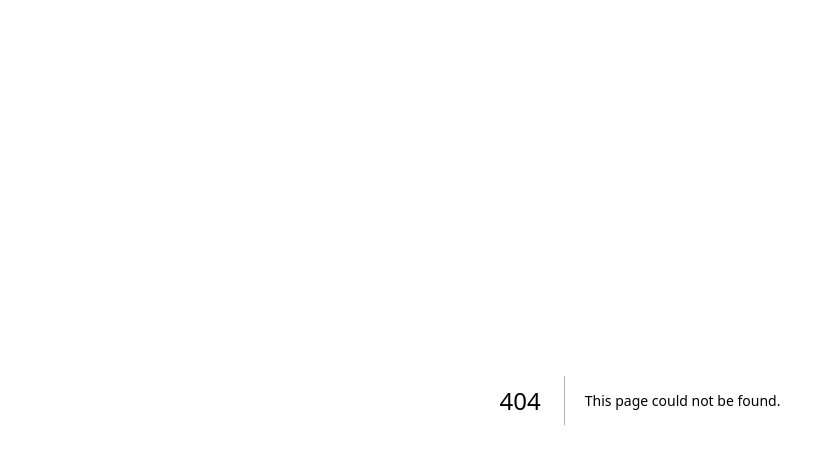
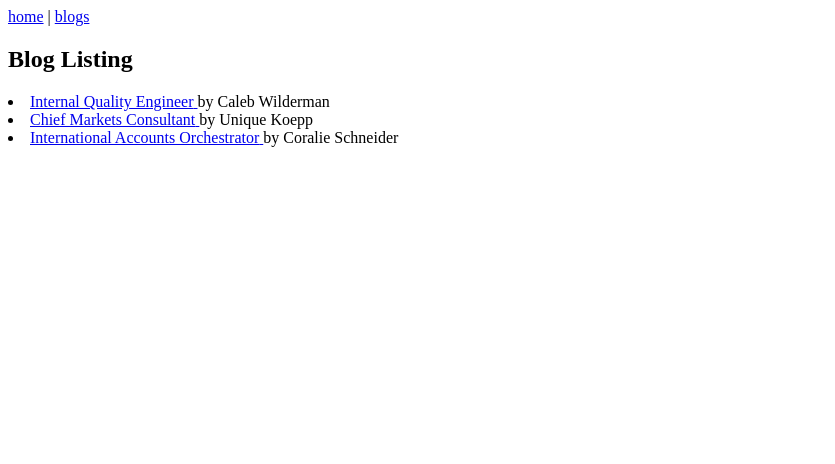
Before and after one commit to just-arizon/blogs-app-nextjs, a Next.js app: page /blogs in a window 1280 px wide. Before the commit this address had no page. Shown: the top 464 px of the page, without its empty margins (0-835 px from the left). Built offline with nearby package versions, Linux system fonts and the light colour scheme.

Commit message:
initial commit

```diff
--- /dev/null
+++ b/app/blogs/page.tsx
@@ -0,0 +1,43 @@
+
+
+const Blogs = () => {
+ const blogs = [
+    {
+        "id": 1,
+        "author": "Caleb Wilderman",
+        "title": "Internal Quality Engineer",
+        "url": "https://idealistic-union.org",
+        "likes": 100,
+    },
+    {
+        "id": 2,
+        "author": "Unique Koepp",
+        "title": "Chief Markets Consultant",
+        "url": "https://creepy-jam.com",
+        "likes": 10,
+    },
+    {
+        "id": 3,
+        "author": "Coralie Schneider",
+        "title": "International Accounts Orchestrator",
+        "url": "http://soulful-synergy.org",
+        "likes": 40,
+    },
+ ]
+    return(
+        <div>
+            <h2>Blog Listing</h2>
+
+            <div>
+                {blogs.map(blog => (
+                 <li key={blog.id}>
+                    <a href={blog.url}> {blog.title} </a>
+                     by {blog.author}
+                 </li>
+                ))}
+            </div>
+        </div>
+    )
+}
+
+export default Blogs;
--- a/app/layout.tsx
+++ b/app/layout.tsx
@@ -1,29 +1,20 @@
-import type { Metadata } from "next";
-import { Geist, Geist_Mono } from "next/font/google";
-import "./globals.css";
+import Link from "next/link"
 
-const geistSans = Geist({
-  variable: "--font-geist-sans",
-  subsets: ["latin"],
-});
-
-const geistMono = Geist_Mono({
-  variable: "--font-geist-mono",
-  subsets: ["latin"],
-});
-
-export const metadata: Metadata = {
-  title: "Create Next App",
-  description: "Generated by create next app",
-};
-
-export default function RootLayout({ children }: LayoutProps<"/">) {
+export default function RootLayout({
+  children,
+}: {
+  children: React.ReactNode
+}) {
   return (
-    <html
-      lang="en"
-      className={`${geistSans.variable} ${geistMono.variable} h-full antialiased`}
-    >
-      <body className="min-h-full flex flex-col">{children}</body>
+    <html lang="en">
+      <body>
+        <nav>
+          <Link href="/">home</Link>
+          {" | "}
+          <Link href="/blogs">blogs</Link>
+        </nav>
+        {children}
+      </body>
     </html>
-  );
+  )
 }
--- a/app/page.tsx
+++ b/app/page.tsx
@@ -1,69 +1,13 @@
-import Image from "next/image";
 
-export default function Home() {
-  return (
-    <div className="flex flex-col flex-1 items-center justify-center bg-zinc-50 font-sans dark:bg-black">
-      <main className="flex flex-1 w-full max-w-3xl flex-col items-center justify-between py-32 px-16 bg-white dark:bg-black sm:items-start">
-        <Image
-          className="dark:invert h-5 w-[100px]"
-          src="/next.svg"
-          alt="Next.js logo"
-          width={100}
-          height={20}
-          priority
-        />
-        <div className="flex flex-col items-center gap-6 text-center sm:items-start sm:text-left">
-          <h1 className="max-w-xs text-3xl font-semibold leading-10 tracking-tight text-black dark:text-zinc-50">
-            To get started, edit the{" "}
-            <code className="rounded bg-black/[.06] px-1.5 py-0.5 font-mono text-[0.9em] dark:bg-white/[.08]">
-              page.tsx
-            </code>{" "}
-            file.
-          </h1>
-          <p className="max-w-md text-lg leading-8 text-zinc-600 dark:text-zinc-400">
-            Looking for a starting point or more instructions? Head over to{" "}
-            <a
-              href="https://vercel.com/templates?framework=next.js&utm_source=create-next-app&utm_medium=appdir-template-tw&utm_campaign=create-next-app"
-              className="font-medium text-zinc-950 dark:text-zinc-50"
-            >
-              Templates
-            </a>{" "}
-            or the{" "}
-            <a
-              href="https://nextjs.org/learn?utm_source=create-next-app&utm_medium=appdir-template-tw&utm_campaign=create-next-app"
-              className="font-medium text-zinc-950 dark:text-zinc-50"
-            >
-              Learning
-            </a>{" "}
-            center.
-          </p>
-        </div>
-        <div className="flex flex-col gap-4 text-base font-medium sm:flex-row">
-          <a
-            className="flex h-12 w-full items-center justify-center gap-2 rounded-full bg-foreground px-5 text-background transition-colors hover:bg-[#383838] dark:hover:bg-[#ccc] md:w-[158px]"
-            href="https://vercel.com/new?utm_source=create-next-app&utm_medium=appdir-template-tw&utm_campaign=create-next-app"
-            target="_blank"
-            rel="noopener noreferrer"
-          >
-            <Image
-              className="dark:invert h-[14px] w-4"
-              src="/vercel.svg"
-              alt="Vercel logomark"
-              width={16}
-              height={14}
-            />
-            Deploy Now
-          </a>
-          <a
-            className="flex h-12 w-full items-center justify-center rounded-full border border-solid border-black/[.08] px-5 transition-colors hover:border-transparent hover:bg-black/[.04] dark:border-white/[.145] dark:hover:bg-[#1a1a1a] md:w-[158px]"
-            href="https://nextjs.org/docs?utm_source=create-next-app&utm_medium=appdir-template-tw&utm_campaign=create-next-app"
-            target="_blank"
-            rel="noopener noreferrer"
-          >
-            Documentation
-          </a>
-        </div>
-      </main>
+
+const Home = () => {
+  return(
+    <div>
+      <div>
+        <h2>Blogs Apps</h2>
+      </div>
     </div>
-  );
+  )
 }
+
+export default Home;
```
